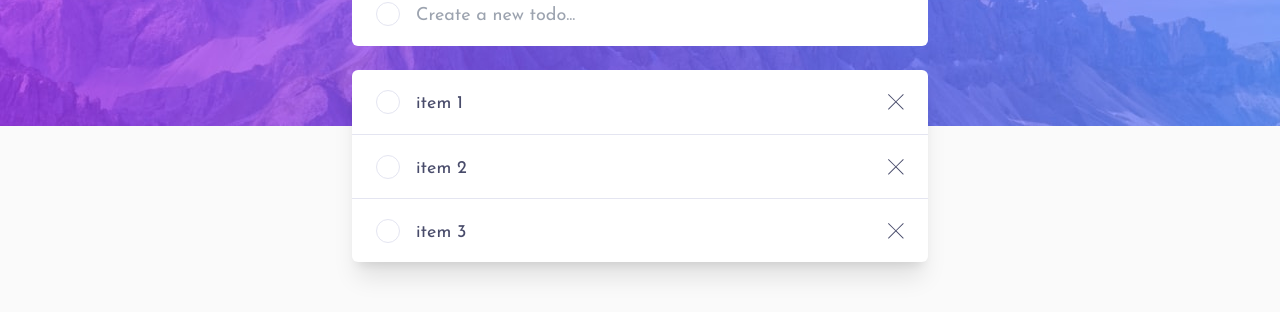
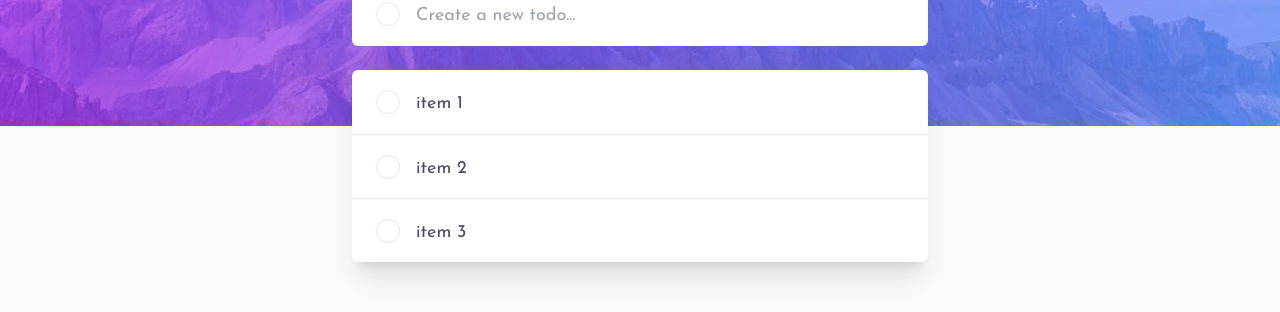
Before and after one commit to danaYatsuta/fm-todo-app, a Vue app: page / in a window 1280 px wide. Shown: the part 174-486 px from the top of the page. Built offline with nearby package versions, Linux system fonts and the light colour scheme.

Commit message:
Show delete button only on hover on desktop

```diff
--- a/src/components/TodoListItem.vue
+++ b/src/components/TodoListItem.vue
@@ -23,7 +23,7 @@ export default {
 </script>
 
 <template>
-  <div class="flex h-12 items-center justify-between gap-4 px-5 md:h-16 md:px-6">
+  <div class="group flex h-12 items-center justify-between gap-4 px-5 md:h-16 md:px-6">
     <div class="flex items-center gap-4">
       <label :for="`todo-${id}`" class="flex items-center justify-center">
         <input
@@ -48,6 +48,12 @@ export default {
       </div>
     </div>
 
-    <button v-if="!isFormItem" aria-label="Delete item" class="w-3 md:w-4"><IconCross /></button>
+    <button
+      v-if="!isFormItem"
+      aria-label="Delete item"
+      class="w-3 md:w-4 xl:hidden xl:group-hover:block"
+    >
+      <IconCross />
+    </button>
   </div>
 </template>
```
